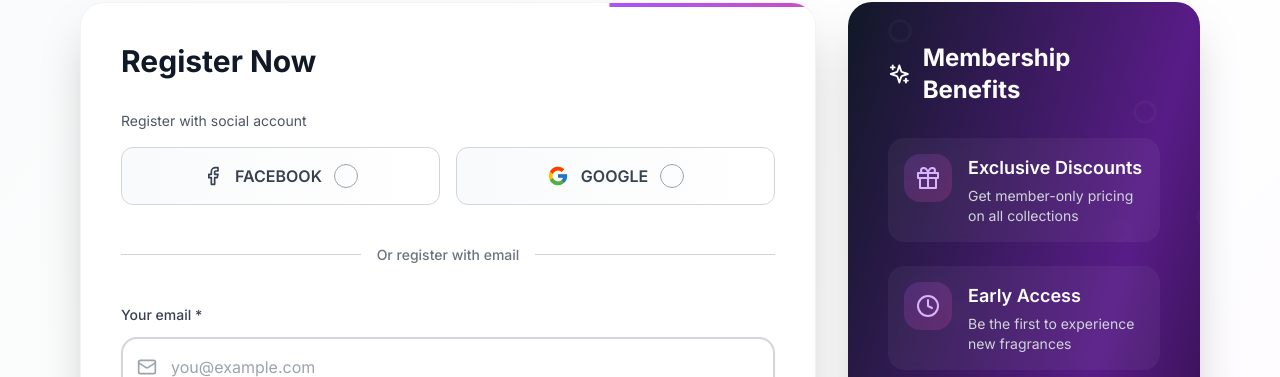
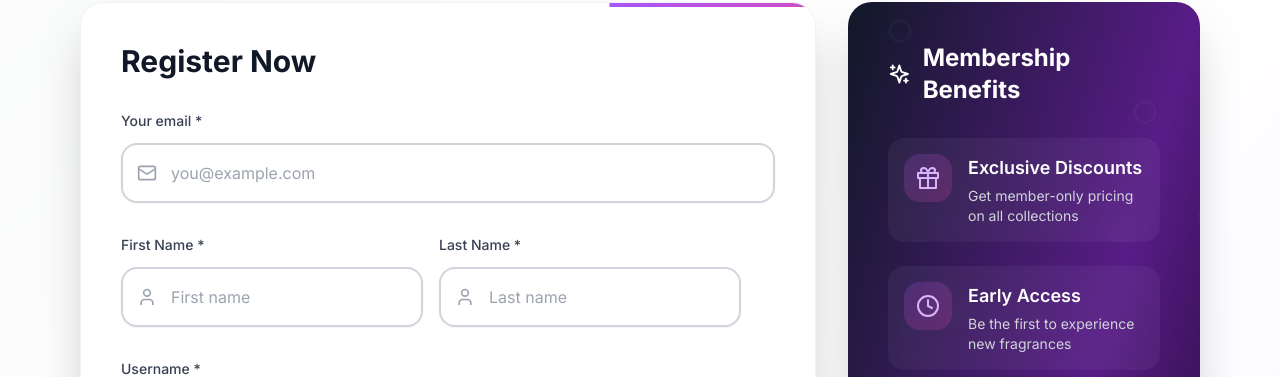
Before and after one commit to dipenchhatrola/perfume, a React (Create React App) app: page /register in a window 1280 px wide. Shown: the part 289-666 px from the top of the page. Built offline with nearby package versions, Linux system fonts and the light colour scheme; no server answers.

Commit message:
Add files via upload

```diff
--- a/src/pages/Login.tsx
+++ b/src/pages/Login.tsx
@@ -1032,6 +1032,24 @@ const Login: React.FC = () => {
                 </motion.div>
               </form>
 
+              {/* Test Credentials Demo */}
+              <motion.div
+                className="mt-6 p-4 bg-gray-50 rounded-lg border border-gray-200"
+                initial={{ opacity: 0 }}
+                animate={{ opacity: 1 }}
+                transition={{ delay: 0.5 }}
+              >
+                <p className="text-sm font-medium text-gray-700 mb-2">For Testing:</p>
+                <div className="text-xs text-gray-600 space-y-1">
+                  <p><span className="font-semibold">Mobile:</span> 9876543210</p>
+                  <p><span className="font-semibold">Email:</span> test@example.com</p>
+                  <p><span className="font-semibold">Password:</span> password123</p>
+                  <div className="mt-2">
+                    <p className="text-purple-600">✓ Auto-created test user available</p>
+                  </div>
+                </div>
+              </motion.div>
+
               {/* Sign Up Link */}
               <motion.div
                 className="mt-8 pt-6 border-t border-gray-100 text-center"
--- a/src/pages/Notifications.tsx
+++ b/src/pages/Notifications.tsx
@@ -48,7 +48,7 @@ const Notifications: React.FC = () => {
   /* ---------------- FETCH ---------------- */
   const fetchNotifications = async () => {
     const res = await fetch(
-      `http://localhost:5000/api/notifications/${userId}`
+      `https://perfume-signaturefragrance-backend.vercel.app/api/notifications/${userId}`
     );
     const data = await res.json();
     setNotifications(data);
@@ -60,7 +60,7 @@ const Notifications: React.FC = () => {
 
   /* ---------------- ACTIONS ---------------- */
   const markAsRead = async (id: string) => {
-    await fetch(`http://localhost:5000/api/notifications/read/${id}`, {
+    await fetch(`https://perfume-signaturefragrance-backend.vercel.app/api/notifications/read/${id}`, {
       method: 'PUT'
     });
 
@@ -71,7 +71,7 @@ const Notifications: React.FC = () => {
 
   const markAllAsRead = async () => {
     await fetch(
-      `http://localhost:5000/api/notifications/read-all/${userId}`,
+      `https://perfume-signaturefragrance-backend.vercel.app/api/notifications/read-all/${userId}`,
       { method: 'PUT' }
     );
 
--- a/src/pages/Profile.tsx
+++ b/src/pages/Profile.tsx
@@ -494,12 +494,7 @@ const Profile: React.FC = () => {
                   <div className="flex-1">
                     <AnimatePresence mode="wait">
                       {isEditing ? (
-                        <motion.div
-                          key="edit-form"
-                          initial={{ opacity: 0 }}
-                          animate={{ opacity: 1 }}
-                          exit={{ opacity: 0 }}
-                          //transition={{ duration: 0.2 }}
+                        <div
                           className="space-y-4"
                         >
                           <div className="grid grid-cols-1 md:grid-cols-2 gap-4">
@@ -528,7 +523,7 @@ const Profile: React.FC = () => {
                               />
                             </motion.div>
                           </div>
-                        </motion.div>
+                        </div>
                       ) : (
                         <motion.div
                           key="display-info"
--- a/src/pages/Register.tsx
+++ b/src/pages/Register.tsx
@@ -3,7 +3,7 @@ import { Link, useNavigate } from 'react-router-dom';
 import { Mail, Lock, Eye, EyeOff, User, Phone, Check, Facebook, Sparkles, Gift, Shield, Truck, Star, Clock } from 'lucide-react';
 import toast from 'react-hot-toast';
 import { motion } from 'framer-motion';
-import { FcGoogle } from "react-icons/fc";
+//import { FcGoogle } from "react-icons/fc";
 
 
 const API_BASE_URL = 'https://perfume-signaturefragrance-backend.vercel.app/api';
@@ -11,6 +11,8 @@ const API_BASE_URL = 'https://perfume-signaturefragrance-backend.vercel.app/api'
 const Register: React.FC = () => {
   const [formData, setFormData] = useState({
     email: '',
+    firstname: '',
+    lastname: '',
     username: '',
     password: '',
     confirmPassword: '',
@@ -274,7 +276,7 @@ const Register: React.FC = () => {
               </motion.h2>
 
               {/* Social Register */}
-              <motion.div className="mb-10" variants={itemVariants}>
+              {/* <motion.div className="mb-10" variants={itemVariants}>
                 <p className="text-sm text-gray-600 mb-4">Register with social account</p>
                 <div className="flex space-x-4">
                   <motion.button
@@ -322,10 +324,10 @@ const Register: React.FC = () => {
                     </motion.div>
                   </motion.button>
                 </div>
-              </motion.div>
+              </motion.div> */}
 
               {/* Divider */}
-              <motion.div
+              {/* <motion.div
                 className="relative mb-10"
                 variants={itemVariants}
               >
@@ -337,7 +339,7 @@ const Register: React.FC = () => {
                     Or register with email
                   </span>
                 </div>
-              </motion.div>
+              </motion.div> */}
 
               <form onSubmit={handleSubmit} className="space-y-8">
                 {/* Email Field */}
@@ -365,6 +367,60 @@ const Register: React.FC = () => {
                       placeholder="you@example.com"
                     />
                   </motion.div>
+                </motion.div>
+
+                <motion.div className="mb-10" variants={itemVariants}>
+                  <div className="flex space-x-4">
+                    <motion.div variants={itemVariants}>
+                      <label className="block text-sm font-medium text-gray-700 mb-3">
+                        First Name *
+                      </label>
+                      <motion.div
+                        className="relative"
+                        animate={activeField === 'firstname' ? { scale: 1.005 } : {}}
+                      >
+                        <div className="absolute inset-y-0 left-0 pl-4 flex items-center pointer-events-none">
+                          <User size={20} className={`transition-colors ${activeField === 'firstname' ? 'text-purple-600' : 'text-gray-400'}`} />
+                        </div>
+                        <input
+                          type="text"
+                          name="firstname"
+                          value={formData.firstname}
+                          onChange={handleChange}
+                          onFocus={() => setActiveField('firstname')}
+                          onBlur={() => setActiveField(null)}
+                          required
+                          className="w-full pl-12 pr-4 py-4 border-2 border-gray-300 rounded-2xl focus:ring-2 focus:ring-purple-500 focus:border-transparent outline-none transition-all duration-300 bg-white/70 hover:bg-white text-base shadow-sm hover:shadow-md"
+                          placeholder="First name"
+                        />
+                      </motion.div>
+                    </motion.div>
+
+                    <motion.div variants={itemVariants}>
+                      <label className="block text-sm font-medium text-gray-700 mb-3">
+                        Last Name *
+                      </label>
+                      <motion.div
+                        className="relative"
+                        animate={activeField === 'lastname' ? { scale: 1.005 } : {}}
+                      >
+                        <div className="absolute inset-y-0 left-0 pl-4 flex items-center pointer-events-none">
+                          <User size={20} className={`transition-colors ${activeField === 'lastname' ? 'text-purple-600' : 'text-gray-400'}`} />
+                        </div>
+                        <input
+                          type="text"
+                          name="lastname"
+                          value={formData.lastname}
+                          onChange={handleChange}
+                          onFocus={() => setActiveField('lastname')}
+                          onBlur={() => setActiveField(null)}
+                          required
+                          className="w-full pl-12 pr-4 py-4 border-2 border-gray-300 rounded-2xl focus:ring-2 focus:ring-purple-500 focus:border-transparent outline-none transition-all duration-300 bg-white/70 hover:bg-white text-base shadow-sm hover:shadow-md"
+                          placeholder="Last name"
+                        />
+                      </motion.div>
+                    </motion.div>
+                  </div>
                 </motion.div>
 
                 {/* Username Field */}
```
Also changed, not shown: src/pages/Products.tsx (line endings or trailing spaces).
